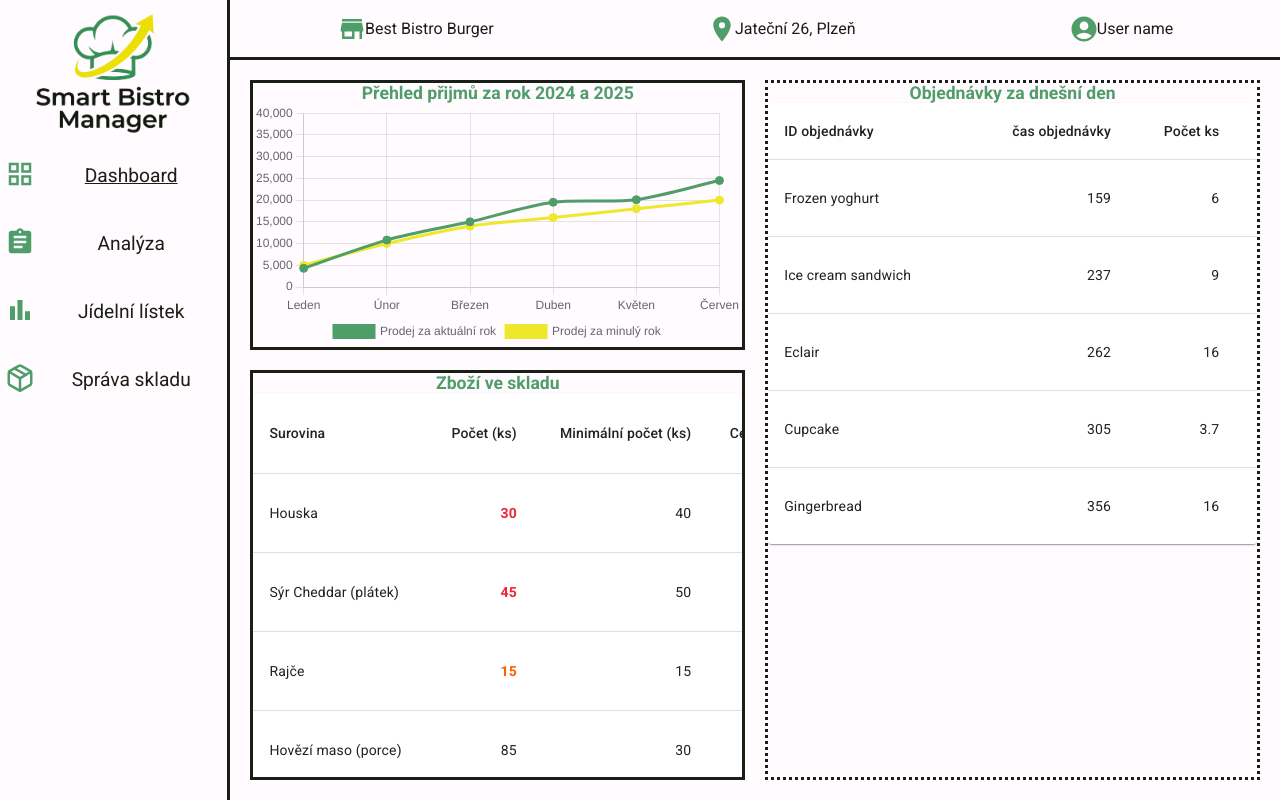
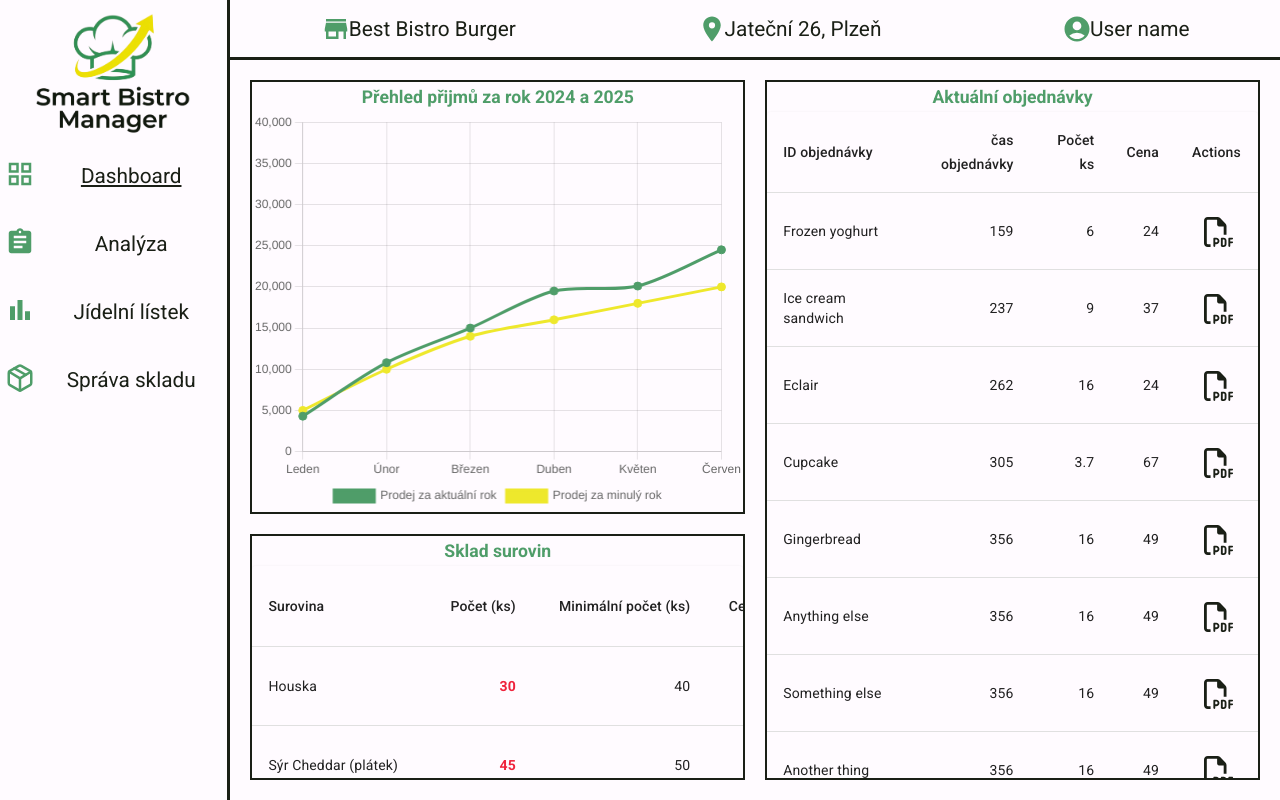
Before and after one commit to Jakub-Mat/smartbistro_manager, a React (Vite) app: page /dashboard in a window 1280 px wide. Built offline with nearby package versions, Linux system fonts and the light colour scheme; the HTML template or start-up script is replaced by a standard one; a web font is replaced by a local one.

Commit message:
Updated UI DashboardPage.jsx

```diff
--- a/src/App.css
+++ b/src/App.css
@@ -3,6 +3,7 @@
   padding: 0;
 }
 
+/*--------------Layout section------------*/
 #layout-grid {
   display: grid;
   grid-template-columns: 18vw 1fr;
@@ -16,6 +17,7 @@
   "sideMenu content";
 
 }
+
 #layout-grid #sideMenu {
   grid-area: sideMenu;
   border-right: #1A1F16 solid;
@@ -42,3 +44,14 @@
   grid-area: content;
 
 }
+
+/*--------------Global components styling section------------*/
+
+.contentTitle{
+  color: var(--primary);
+  font-weight: bold;
+  font-size: 1.1rem;
+  justify-content: center;
+  display: flex;
+  padding: 5px 5px 5px 5px;
+}
--- /dev/null
+++ b/src/components/atoms/ContentTitle.jsx
@@ -0,0 +1,9 @@
+export default function ContentTitle({ text }) {
+    return (
+        <div className="contentTitle">
+            <span>
+                {text}
+            </span>
+        </div>
+    )
+}
--- a/src/components/atoms/IconLabel.css
+++ b/src/components/atoms/IconLabel.css
@@ -15,7 +15,7 @@
     margin: auto;
     padding-right: 5px;
     padding-left: 3px;
-
+    font-size: 1.3rem;
 }
 
 #account{
--- a/src/components/atoms/LineChart.jsx
+++ b/src/components/atoms/LineChart.jsx
@@ -51,7 +51,8 @@ const LineChart = () => {
     };
 
     const options = {
-        responsive: true,
+        // responsive: true,
+        maintainAspectRatio: false,
         plugins: {
             legend: {
                 position: 'bottom',
@@ -69,7 +70,7 @@ const LineChart = () => {
     };
 
     return (
-        <div>
+        <div id="chartWrapper">
             <Line data={data} options={options} />
         </div>
     );
--- a/src/components/atoms/OrderTable.jsx
+++ b/src/components/atoms/OrderTable.jsx
@@ -25,12 +25,18 @@ const rows = [
     createData('Eclair', 262, 16.0, 24, 6.0),
     createData('Cupcake', 305, 3.7, 67, 4.3),
     createData('Gingerbread', 356, 16.0, 49, 3.9),
+    createData('Anything else', 356, 16.0, 49, 3.9),
+    createData('Something else', 356, 16.0, 49, 3.9),
+    createData('Another thing', 356, 16.0, 49, 3.9),
+    createData('Last thing', 356, 16.0, 49, 3.9),
+    createData('Last thingy', 356, 16.0, 49, 3.9),
+    createData('Last thingy2', 356, 16.0, 49, 3.9),
 ]
 
 export default function StockTable({ onPlusButtonClick }) {
     return (
-        <TableContainer component={Paper}>
-            <Table sx={{ minWidth: 650 }} aria-label="simple table">
+        <TableContainer component={Paper}  sx={{backgroundColor: "inherit"}}>
+            <Table aria-label="simple table">
                 <TableHead>
                     <TableRow>
                         <TableCell>ID objednávky </TableCell>
--- a/src/components/atoms/RouteButton.css
+++ b/src/components/atoms/RouteButton.css
@@ -23,6 +23,7 @@ button:hover{
     justify-content: center;
     height: auto;
     font-family: var(--mainFont), sans-serif;
+    font-size: 1.3rem;
 }
 
 #secIcon{
--- a/src/components/atoms/StockTable.jsx
+++ b/src/components/atoms/StockTable.jsx
@@ -27,7 +27,7 @@ export default function StockTable({ ingredients, onPlusButtonClick }) {
         })
 
     return (
-        <TableContainer component={Paper}>
+        <TableContainer component={Paper} sx={{backgroundColor: "inherit"}}>
             <Table sx={{ minWidth: 650}} aria-label="simple table">
                 <TableHead>
                     <TableRow>
--- a/src/components/pages/Content.css
+++ b/src/components/pages/Content.css
@@ -23,24 +23,25 @@
 #linechart{
     grid-area: linechart;
     text-align: center;
-    border: #1A1F16 solid;
+    border: #1A1F16 solid 2px;
+}
+
+#chartWrapper{
+    width:  100%;
+    height: 400px;
+    position: relative;
 }
 
 #stockTable{
     grid-area: stockTable;
-    border: #1A1F16 solid;
     overflow-y: auto;
+    background-color: transparent;
+    border: #1A1F16 solid 2px;
 }
 
 #orderTable{
     grid-area: orderTable;
-    border: #1A1F16 dotted;
     overflow-y: auto;
+    background-color: transparent;
+    border: #1A1F16 solid 2px;
 }
-
-.contentTitle{
-    color: var(--primary);
-    font-weight: bold;
-    font-size: 1.1rem;
-    text-align: center;
-}
--- a/src/components/pages/DashboardPage.jsx
+++ b/src/components/pages/DashboardPage.jsx
@@ -5,11 +5,12 @@ import OrderTable from '../atoms/OrderTable.jsx'
 import DialogSlider from '../atoms/DialogSlider.jsx'
 import { useState } from 'react'
 import ingredientData from '../../assets/suroviny.json'
+import ContentTitle from "../atoms/ContentTitle.jsx";
 const STORAGE_KEY = 'smartbistro_ingredients'
 
 export default function DashboardPage() {
 
-    //----------render ingredient data z localStorage nebo json file jestli je localStorage prázdný--------
+    //render ingredient data z localStorage nebo json file jestli je localStorage prázdný
     function loadIngredients() {
         const saved = localStorage.getItem(STORAGE_KEY)
         return saved ? JSON.parse(saved) : ingredientData
@@ -75,20 +76,12 @@ export default function DashboardPage() {
                 />
                 {/* Graf přehledů zisku */}
                 <div id="linechart">
-                    <span className="contentTitle">
-                        Přehled přijmů za rok 2024 a 2025
-                    </span>
-                    <div id="chartWrapper">
-                        <LineChart/>
-                    </div>
+                    <ContentTitle text={"Přehled přijmů za rok 2024 a 2025"}/>
+                    <LineChart/>
                 </div>
                 {/*Tabulka položek ve skladu s tlačítkem rychlého objednání*/}
                 <div id="stockTable">
-                    <div className="contentTitle">
-                        <span>
-                            Zboží ve skladu
-                         </span>
-                    </div>
+                    <ContentTitle text="Sklad surovin"/>
 
                     <div id="stockTableWrapper">
                         <StockTable
@@ -98,17 +91,11 @@ export default function DashboardPage() {
                     </div>
                 </div>
                 <div id="orderTable">
-                    <div className="contentTitle">
-                        <span>
-                            Objednávky za dnešní den
-                        </span>
-                    </div>
+                    <ContentTitle text="Aktuální objednávky"/>
                     <div id="orderTableWrapper">
                         <OrderTable onPlusButtonClick={undefined}/>
                     </div>
                 </div>
-
-
             </div>
         </>
     )
```
Also changed, not shown: src/components/molecules/DashboardContent.jsx (deleted, +0 -115 lines).
